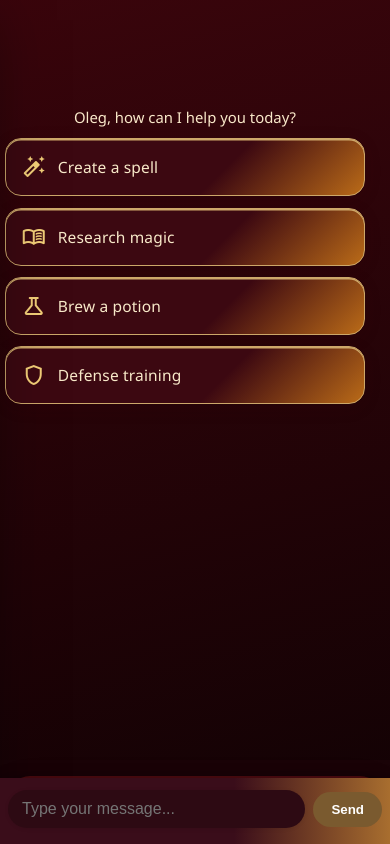
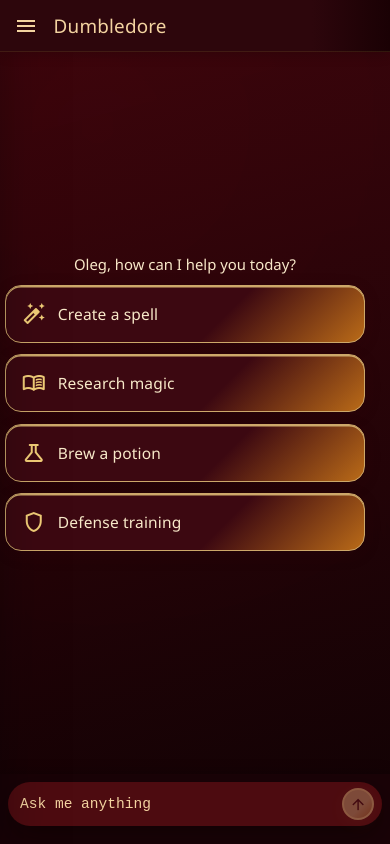
Before and after one commit to Ayushman-11/Dumbledore, a React (Create React App) app: page / in a window 390 px wide. Built offline with nearby package versions, Linux system fonts and the light colour scheme; a web font is replaced by a local one.

Commit message:
Stable UI

```diff
--- a/src/App.css
+++ b/src/App.css
@@ -112,6 +112,7 @@
 .App {
     min-height: 100vh;
     display: flex;
+    flex-direction: row;
     background: radial-gradient(circle at 25% 15%, #6b0f1a 0%, #300208 38%, #090103 100%);
     color: #f8f3ec;
     position: relative;
--- a/src/App.js
+++ b/src/App.js
@@ -1,9 +1,7 @@
 import React, { useState, useMemo, useEffect } from 'react';
-import { sendMessage, formatConversationHistory } from './utils/api';
 import Sidebar from './components/Sidebar';
 import Chat from './components/Chat';
 import './App.css';
-import './components/FloatingInputBar.css';
 
 const generateChatId = () => `${Date.now()}-${Math.random().toString(16).slice(2)}`;
 
@@ -80,8 +78,6 @@
 
 function App() {
     const [chats, setChats] = useState(() => loadChatsFromSession());
-    const [inputValue, setInputValue] = useState("");
-    const [isLoading, setIsLoading] = useState(false);
     const [currentChatId, setCurrentChatId] = useState(() => {
         const loaded = loadChatsFromSession();
         return loaded[0]?.id;
@@ -148,78 +144,46 @@
     };
 
     const handleMessagesChange = (chatId, nextMessages) => {
-        setChats(prev => prev.map(chat =>
+        setChats(prev => prev.map(chat => (
             chat.id === chatId
-                ? { ...chat, messages: nextMessages, updatedAt: new Date().toISOString() }
+                ? {
+                    ...chat,
+                    messages: typeof nextMessages === 'function' ? nextMessages(chat.messages) : nextMessages,
+                    updatedAt: new Date().toISOString()
+                }
                 : chat
-        ));
+        )));
     };
 
-
-    // Send a message and update chat state
-    const handleSendMessage = async (userInput) => {
-        if (!currentChat) return;
-        const trimmedInput = userInput.trim();
-        if (!trimmedInput) return;
-        setIsLoading(true);
-        const userMessage = {
-            id: Date.now(),
-            sender: 'user',
-            text: trimmedInput,
-            timestamp: new Date()
-        };
-        // Add user message
-        let updatedMessages = [...(currentChat.messages || []), userMessage];
-        setChats(prev => prev.map(chat =>
-            chat.id === currentChat.id
-                ? { ...chat, messages: updatedMessages, updatedAt: new Date().toISOString() }
-                : chat
-        ));
-        try {
-            const conversationHistory = formatConversationHistory(updatedMessages);
-            const response = await sendMessage(conversationHistory, trimmedInput);
-            const assistantMessage = {
-                id: Date.now() + 1,
-                sender: 'assistant',
-                text: response,
-                timestamp: new Date()
-            };
-            updatedMessages = [...updatedMessages, assistantMessage];
-            setChats(prev => prev.map(chat =>
-                chat.id === currentChat.id
-                    ? { ...chat, messages: updatedMessages, updatedAt: new Date().toISOString() }
-                    : chat
-            ));
-        } catch (err) {
-            const errorMessage = {
-                id: Date.now() + 1,
-                sender: 'assistant',
-                text: `*The connection to the academy wavers...*\n\n${err.message}`,
-                timestamp: new Date(),
-                isError: true
-            };
-            updatedMessages = [...updatedMessages, errorMessage];
-            setChats(prev => prev.map(chat =>
-                chat.id === currentChat.id
-                    ? { ...chat, messages: updatedMessages, updatedAt: new Date().toISOString() }
-                    : chat
-            ));
-        } finally {
-            setIsLoading(false);
-        }
-    };
-
-    // Update chat metadata (title/subtitle)
     const handleMetadataUpdate = (chatId, updates) => {
-        setChats(prev => prev.map(chat =>
-            chat.id === chatId
-                ? { ...chat, ...updates, updatedAt: new Date().toISOString() }
-                : chat
-        ));
+        setChats(prev => prev.map(chat => (
+            chat.id === chatId ? { ...chat, ...updates } : chat
+        )));
     };
 
     return (
-        <div className="app-container">
+        <div className="App">
+            {/* mobile-menu-toggle removed, replaced by appbar menu */}
+            {/* AppBar for mobile */}
+            {isMobileView && (
+                <header className="appbar">
+                    <button
+                        type="button"
+                        className="appbar-menu"
+                        onClick={handleToggleSidebar}
+                        aria-label="Open sidebar"
+                        aria-pressed={isSidebarOpen}
+                        style={{ visibility: isSidebarOpen ? 'hidden' : 'visible' }}
+                    >
+                        <span className="material-symbols-outlined">menu</span>
+                    </button>
+                    <div className="appbar-title">Dumbledore</div>
+                    {/* <div className="appbar-profile">
+                        <span className="appbar-pro">PRO</span>
+                        <img className="appbar-avatar" src="/avatar.png" alt="User avatar" />
+                    </div> */}
+                </header>
+            )}
             <Sidebar
                 onNewChat={handleNewChat}
                 chatHistory={chatHistory}
@@ -229,32 +193,22 @@
                 onClose={closeSidebarOnMobile}
             />
             <Chat
-                chat={currentChat}
-                onSendMessage={handleSendMessage}
-                isLoading={isLoading}
-                onUpdateMetadata={handleMetadataUpdate}
+                chatId={currentChat?.id}
+                messages={currentChat?.messages || []}
+                onMessagesChange={(updatedMessages) => {
+                    if (currentChat) {
+                        handleMessagesChange(currentChat.id, updatedMessages);
+                    }
+                }}
+                onUpdateMetadata={(updates) => {
+                    if (currentChat) {
+                        handleMetadataUpdate(currentChat.id, updates);
+                    }
+                }}
             />
             {isMobileView && isSidebarOpen && (
                 <div className="sidebar-overlay visible" onClick={closeSidebarOnMobile} />
             )}
-
-            {/* Floating input bar */}
-            <form className="floating-input-bar" onSubmit={e => {
-                e.preventDefault();
-                if (inputValue.trim() && !isLoading) {
-                    handleSendMessage(inputValue);
-                    setInputValue("");
-                }
-            }}>
-                <input
-                    type="text"
-                    placeholder="Type your message..."
-                    value={inputValue}
-                    onChange={e => setInputValue(e.target.value)}
-                    disabled={isLoading}
-                />
-                <button type="submit" disabled={isLoading || !inputValue.trim()}>Send</button>
-            </form>
         </div>
     );
 }
--- a/src/components/Chat.css
+++ b/src/components/Chat.css
@@ -2,21 +2,23 @@
 .chat-container {
     display: flex;
     flex-direction: column;
+    flex: 1 1 0%;
+    min-height: 0;
     height: 100vh;
-    min-height: 0;
     background: linear-gradient(165deg, rgba(60, 5, 12, 0.96), rgba(17, 2, 4, 0.98));
     backdrop-filter: blur(14px);
 }
+
 
 .messages-container {
     flex: 1 1 0%;
     overflow-y: auto;
     overflow-x: hidden;
-    padding: 2.5rem 3rem 1.5rem 3rem;
+    padding: 2.5rem 1.5rem 1.5rem 1.5rem;
     display: flex;
     flex-direction: column;
     gap: 1.25rem;
-    max-width: 100vw;
+    width: 100%;
     box-sizing: border-box;
     min-height: 0;
 }
@@ -31,10 +33,9 @@
     align-items: center;
 }
 
+
 .messages-container .welcome-message {
-    margin: 0 auto;
     width: 100%;
-    max-width: 900px;
     display: flex;
     flex-direction: column;
     align-items: center;
@@ -188,7 +189,20 @@
     }
 
     .input-container {
-        padding: 1rem 0.5rem 1.5rem;
+        position: fixed;
+        left: 0;
+        bottom: 0;
+        width: 100vw;
+        padding: 0.5rem 0.5rem 1.1rem 0.5rem;
+        z-index: 1001;
+        box-shadow: 0 -2px 12px rgba(0, 0, 0, 0.18);
+        background: rgba(27, 4, 8, 0.97);
+        backdrop-filter: blur(10px);
+    }
+
+    .chat-container {
+        padding-bottom: 80px;
+        /* Prevents last message from being hidden behind input */
     }
 }
 
--- a/src/components/Message.css
+++ b/src/components/Message.css
@@ -51,8 +51,7 @@
 .user-message .message-content {
     padding: 1rem 1.25rem;
     border-radius: 12px;
-    background: #2a0a13;
-    /* deep burgundy from Hogwarts palette */
+    background: #2a0a13; /* deep burgundy from Hogwarts palette */
     border: 1px solid #4a1c1c;
 }
 
```
